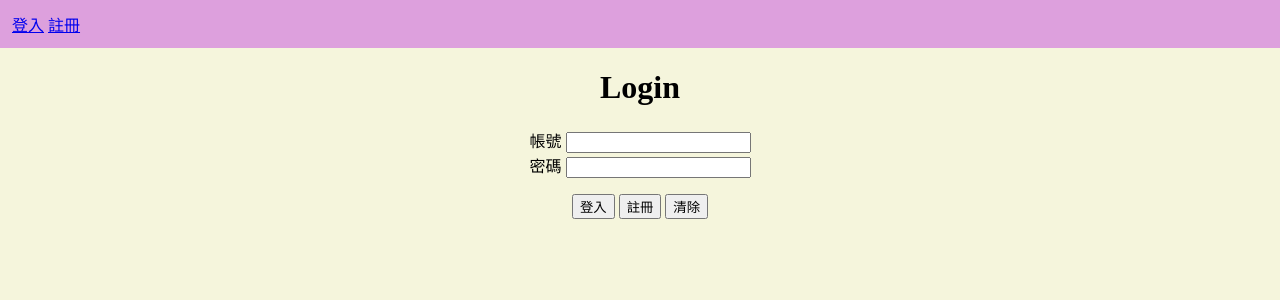
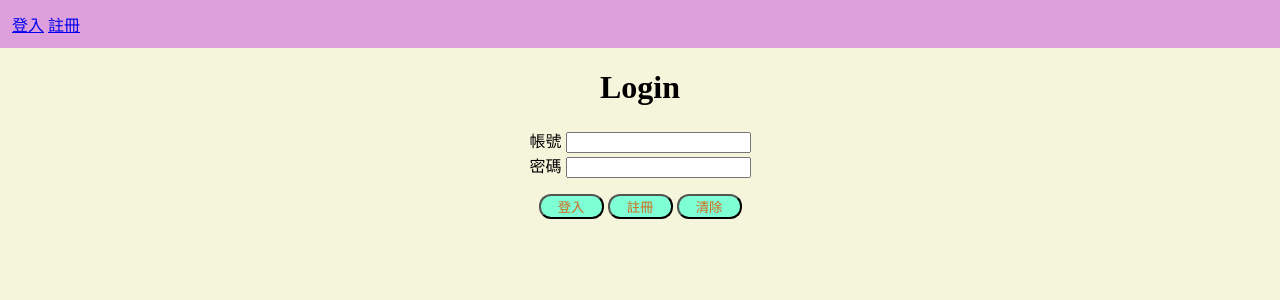
Before and after one commit to peiyi523/todolist_exe_2, a Django app: page /user/login/ in a window 1280 px wide. Shown: the top 300 px of the page. Run offline with Django 4.2, Linux system fonts and the light colour scheme.

Commit message:
再git一次

```diff
--- a/templates/base.html
+++ b/templates/base.html
@@ -25,6 +25,9 @@
             text-align: center;
         }
     </style>
+    {% block style %}
+
+    {% endblock %}
 </head>
 
 <body>
--- a/user/templates/user/login.html
+++ b/user/templates/user/login.html
@@ -1,6 +1,31 @@
 {% extends 'base.html' %}
 {% block title %}登入頁面{% endblock %}
 {% block content %}
+
+<style>
+    .button-style1 {
+        background-color: aquamarine;
+        color: chocolate;
+        width: 65px;
+        border-radius: 12px;
+    }
+
+    .button-style2 {
+        background-color: aquamarine;
+        color: chocolate;
+        width: 65px;
+        border-radius: 12px;
+    }
+
+    .button-style3 {
+        background-color: aquamarine;
+        color: chocolate;
+        width: 65px;
+        border-radius: 12px;
+    }
+</style>
+
+
 <h1>Login</h1>
 <form action="" method="POST">
     <!-- 只要是POST第一行一定要寫csrf_token -->
@@ -11,10 +36,10 @@
     <input type="text" name="password" id="id-password" /><br />
     <p>
         <!-- 二個按鈕以上用input type="submit" -->
-        <input type="submit" name="login" value="登入"></button>
-        <input type="submit" name="register" value="註冊"></button>
-        <button type="reset">清除</button>
+        <input class="button-style1" type="submit" name="login" value="登入"></button>
+        <input class="button-style2" type="submit" name="register" value="註冊"></button>
+        <button class="button-style3" type="reset">清除</button>
     </p>
 </form>
-<p id="message">{{message}}</p>
+
 {% endblock %}
```
